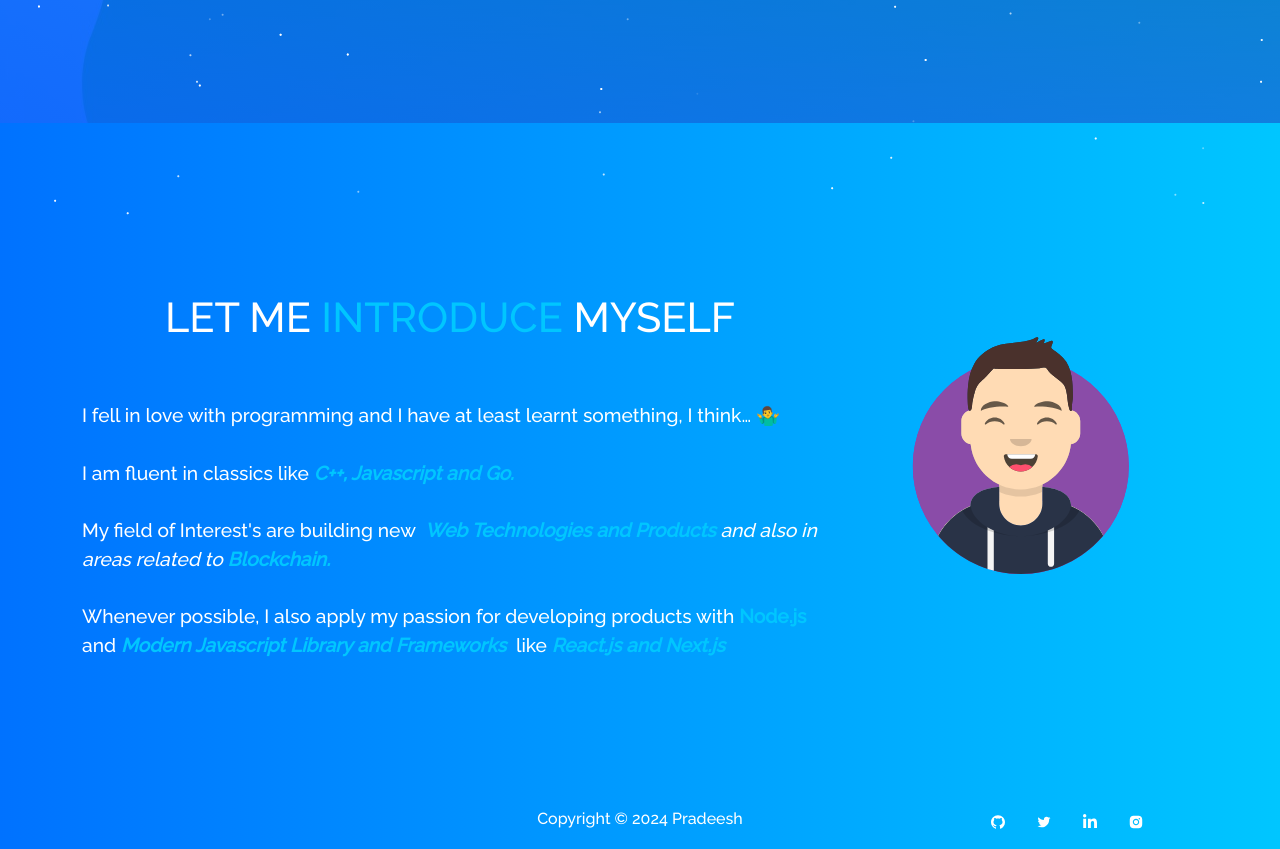
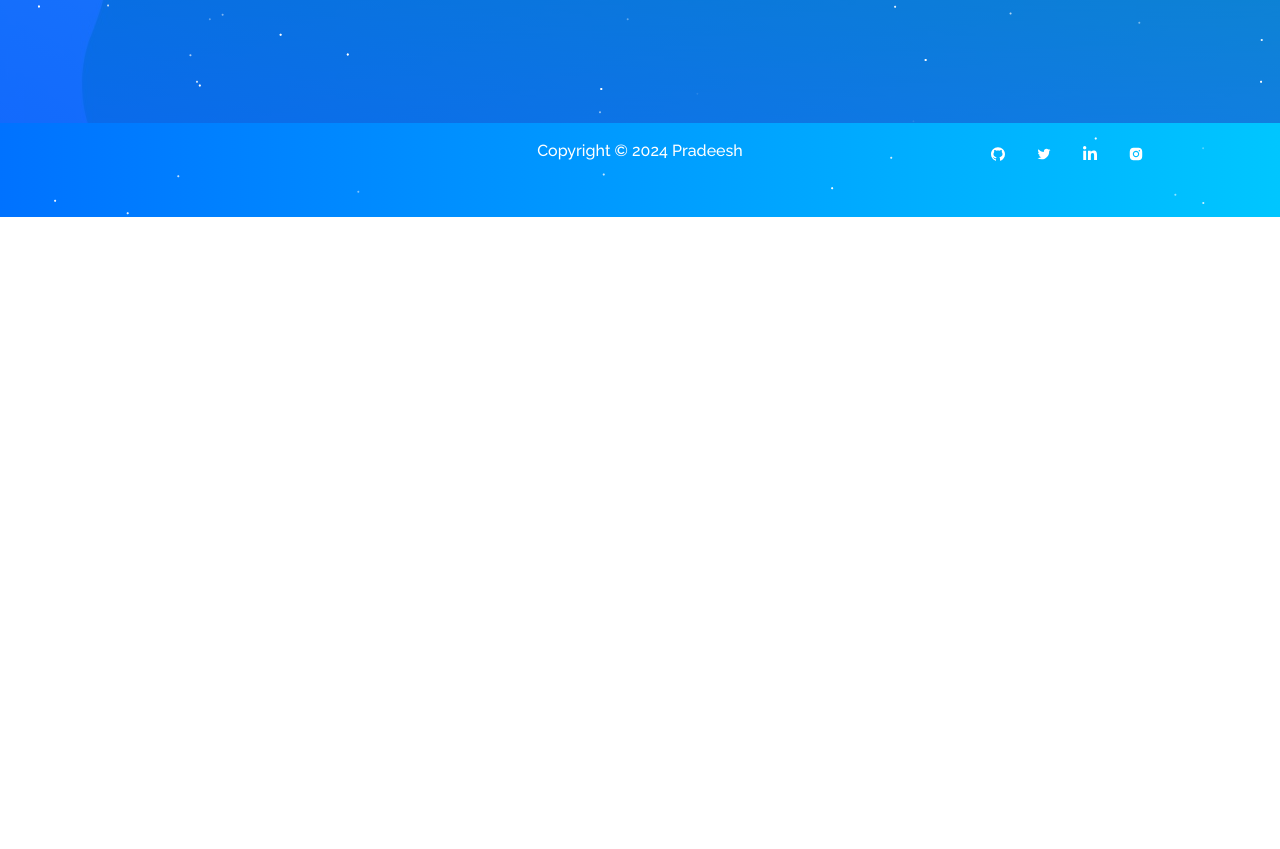
Before and after one commit to pradeesh0802/My-Portfolio, a React (Create React App) app: page / in a window 1280 px wide. Shown: the part 583-1432 px from the top of the page. After the commit the page ends 800 px from the top, so only its background shows below. Built offline with nearby package versions, Linux system fonts and the light colour scheme.

Commit message:
Remove home 2

```diff
--- a/src/components/Home/Home.js
+++ b/src/components/Home/Home.js
@@ -35,7 +35,6 @@
           </Row>
         </Container>
       </Container>
-      <Home2 />
     </section>
   );
 }
```
